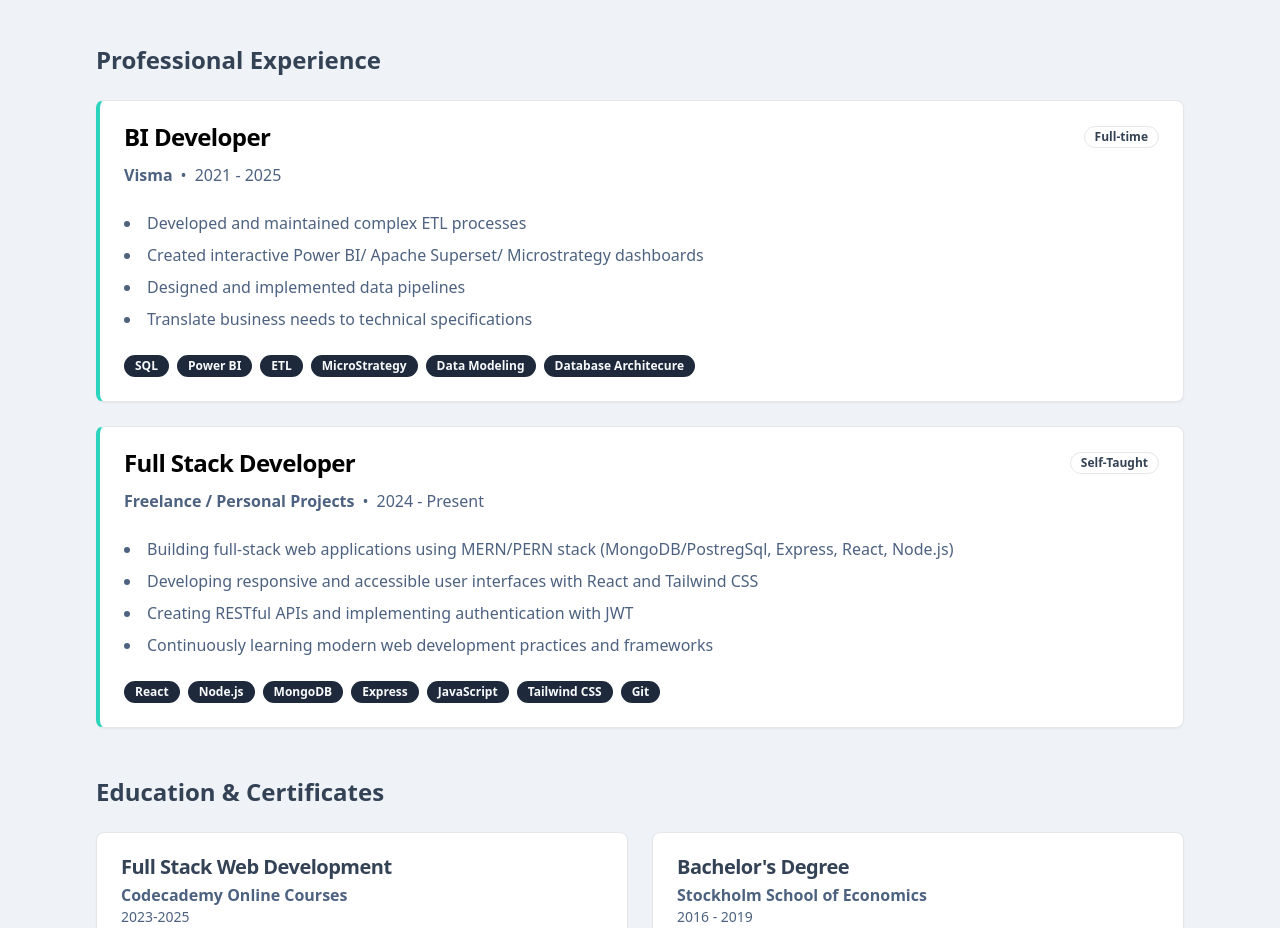
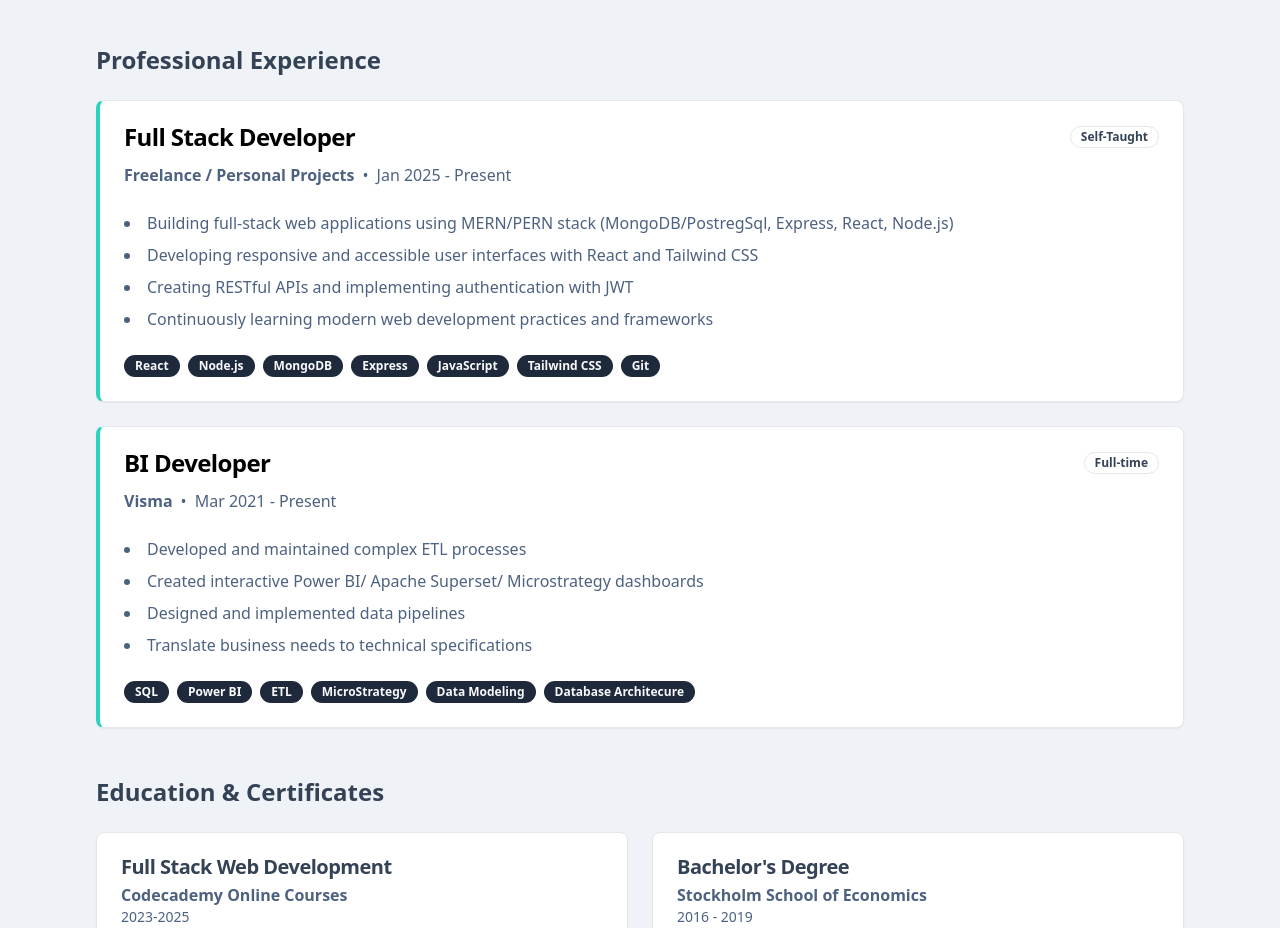
Before and after one commit to aasafreja/personal-portfolio, a React (Vite) app: page / in a window 1280 px wide. Shown: the part 2960-3888 px from the top of the page. Built offline with nearby package versions, Linux system fonts and the light colour scheme.

Commit message:
Changed data.js

```diff
--- a/src/data/data.js
+++ b/src/data/data.js
@@ -31,21 +31,9 @@ export const navItems = [
 
 export const experiences = [
     {
-        role: "BI Developer",
-        company: "Visma",
-        period: "2021 - 2025",
-        type: "Full-time",
-        description: [
-            "Developed and maintained complex ETL processes",
-            "Created interactive Power BI/ Apache Superset/ Microstrategy dashboards",
-            "Designed and implemented data pipelines",
-            "Translate business needs to technical specifications"],
-        skills: ["SQL", "Power BI", "ETL", "MicroStrategy", "Data Modeling", "Database Architecure"],
-    },
-    {
         role: "Full Stack Developer",
         company: "Freelance / Personal Projects",
-        period: "2024 - Present",
+        period: "Jan 2025 - Present",
         type: "Self-Taught",
         description: [
             "Building full-stack web applications using MERN/PERN stack (MongoDB/PostregSql, Express, React, Node.js)",
@@ -55,6 +43,20 @@ export const experiences = [
         ],
         skills: ["React", "Node.js", "MongoDB", "Express", "JavaScript", "Tailwind CSS", 'Git'],
     },
+    {
+        role: "BI Developer",
+        company: "Visma",
+        period: "Mar 2021 - Present",
+        type: "Full-time",
+        description: [
+            "Developed and maintained complex ETL processes",
+            "Created interactive Power BI/ Apache Superset/ Microstrategy dashboards",
+            "Designed and implemented data pipelines",
+            "Translate business needs to technical specifications"],
+        skills: ["SQL", "Power BI", "ETL", "MicroStrategy", "Data Modeling", "Database Architecure"],
+    },
+
+
 ];
 
 export const education = [
```
